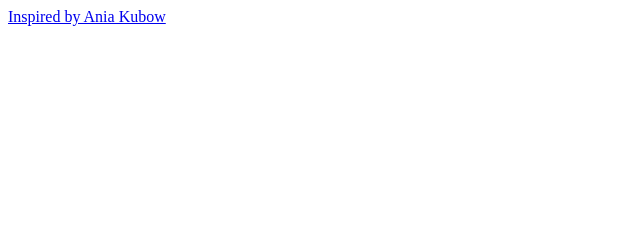
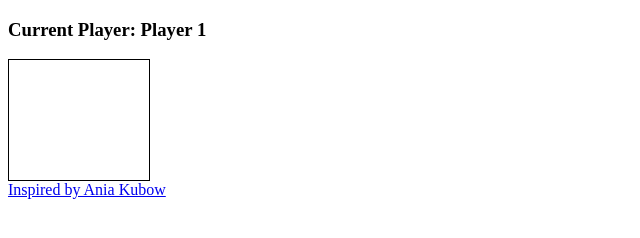
Before and after one commit to s-mehnert/connectFour_game, a plain HTML site: page index.html in a window 1280 px wide. Shown: the whole page, without its empty margins (0-640 px from the left). Drawn offline with Linux system fonts and the light colour scheme.

Commit message:
set up basic html structure, define basic css rules

```diff
--- a/index.html
+++ b/index.html
@@ -5,11 +5,64 @@
     <meta name="viewport" content="width=device-width, initial-scale=1.0">
     <title>Connect Four</title>
     <link rel="stylesheet" href="style.css">
+    <script src="app.js"></script>
 </head>
 <body>
 
+    <h3>Current Player: Player <span id="current-player">1</span></h3>
+    <h3 id="result"></h3>
 
-    <script src="app.js"></script>
+    <div class="grid">
+        <div></div>
+        <div></div>
+        <div></div>
+        <div></div>
+        <div></div>
+        <div></div>
+        <div></div>
+        <div></div>
+        <div></div>
+        <div></div>
+        <div></div>
+        <div></div>
+        <div></div>
+        <div></div>
+        <div></div>
+        <div></div>
+        <div></div>
+        <div></div>
+        <div></div>
+        <div></div>
+        <div></div>
+        <div></div>
+        <div></div>
+        <div></div>
+        <div></div>
+        <div></div>
+        <div></div>
+        <div></div>
+        <div></div>
+        <div></div>
+        <div></div>
+        <div></div>
+        <div></div>
+        <div></div>
+        <div></div>
+        <div></div>
+        <div></div>
+        <div></div>
+        <div></div>
+        <div></div>
+        <div></div>
+        <div></div>
+        <div class="taken"></div>
+        <div class="taken"></div>
+        <div class="taken"></div>
+        <div class="taken"></div>
+        <div class="taken"></div>
+        <div class="taken"></div>
+        <div class="taken"></div>
+    </div>
 
     <footer>
         <a href="https://www.youtube.com/watch?app=desktop&v=lhNdUVh3qCc&t=1657s" target="_blank" title="tutorial">Inspired by Ania Kubow</a>
--- a/style.css
+++ b/style.css
@@ -0,0 +1,22 @@
+.grid {
+    border: 1px solid;
+    display: flex;
+    flex-wrap: wrap;
+    height: 120px;
+    width: 140px;
+}
+
+.grid div {
+    height: 20px;
+    width: 20px;
+}
+
+.player-one {
+    background-color: red;
+    border-radius: 10px;
+}
+
+.player-two {
+    background-color: yellow;
+    border-radius: 10px;
+}
```
